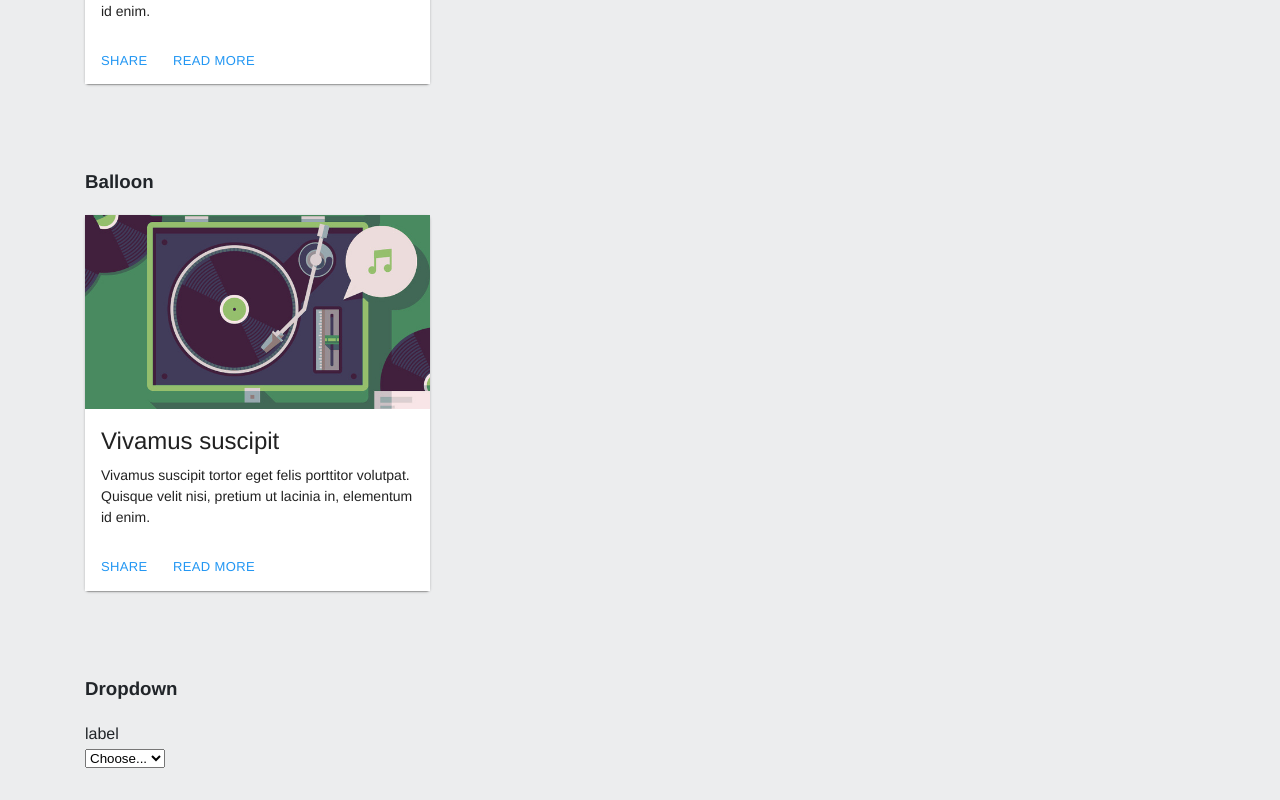
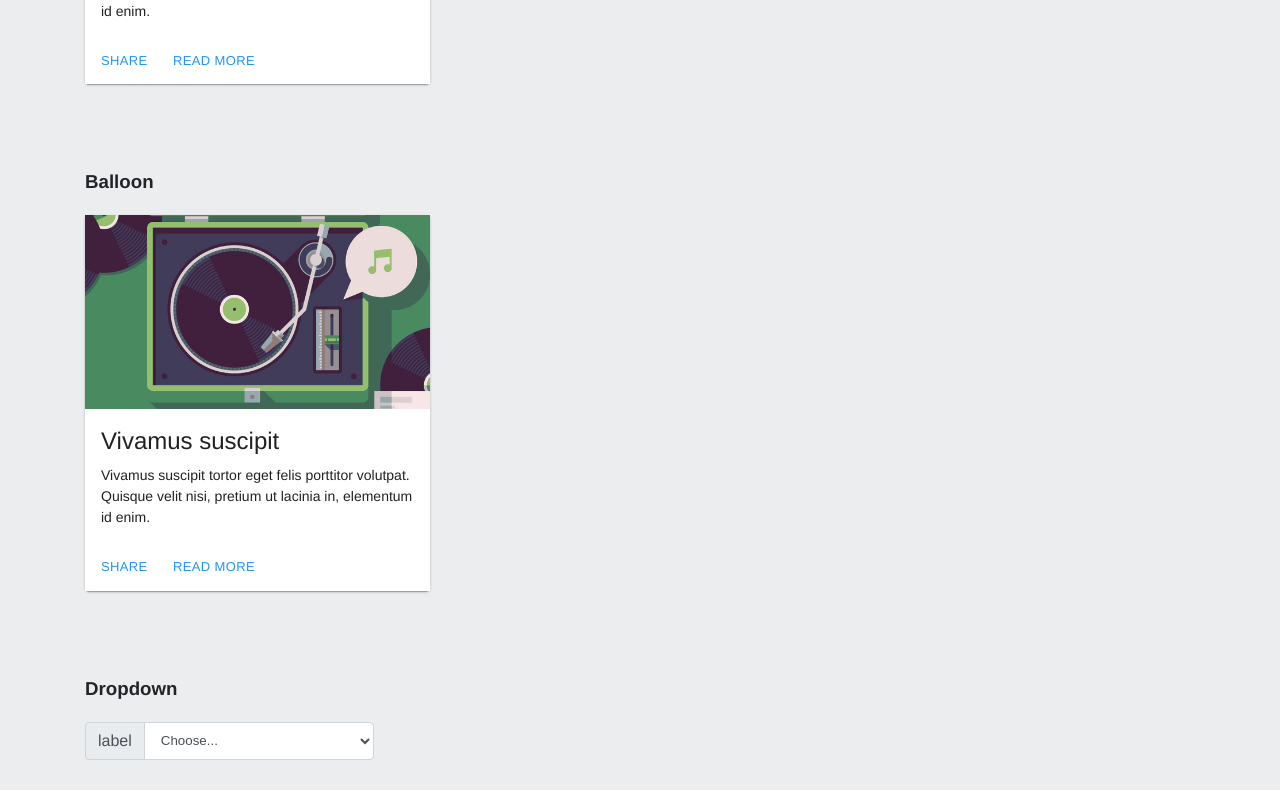
Before and after one commit to raulvictorrosa/front-end-skill, a React (Create React App) app: page / in a window 1280 px wide. Shown: the part 1292-2092 px from the top of the page. Built offline with nearby package versions, Linux system fonts and the light colour scheme; a web font is replaced by a local one.

Commit message:
feat: Dropdown style

```diff
--- /dev/null
+++ b/src/styles/_dropdown.scss
@@ -0,0 +1,39 @@
+.dropdown {
+  display: flex;
+  flex-wrap: wrap;
+  align-items: stretch;
+
+  &-group-label {
+    display: flex;
+    margin-right: -1px;
+  }
+
+  &-label-text {
+    display: flex;
+    padding: 0.375rem 0.75rem;
+    font-weight: 400;
+    line-height: 1.5;
+    color: #495057;
+    text-align: center;
+    white-space: nowrap;
+    background-color: #e9ecef;
+    border: 1px solid #ced4da;
+    border-radius: 0.25rem;
+    border-top-right-radius: 0;
+    border-bottom-right-radius: 0;
+  }
+
+  &-itens {
+    width: 230px;
+    display: inline-block;
+    padding: 6px 28px 6px 12px;
+    font-weight: 400;
+    line-height: 1.5;
+    color: #495057;
+    background-color: #fff;
+    border: 1px solid #ced4da;
+    border-radius: 0.25rem;
+    border-top-left-radius: 0;
+    border-bottom-left-radius: 0;
+  }
+}
--- a/src/styles/main.scss
+++ b/src/styles/main.scss
@@ -4,3 +4,4 @@
 @import "./chips";
 @import "./cards";
 @import "./balloon";
+@import "./dropdown";
```
